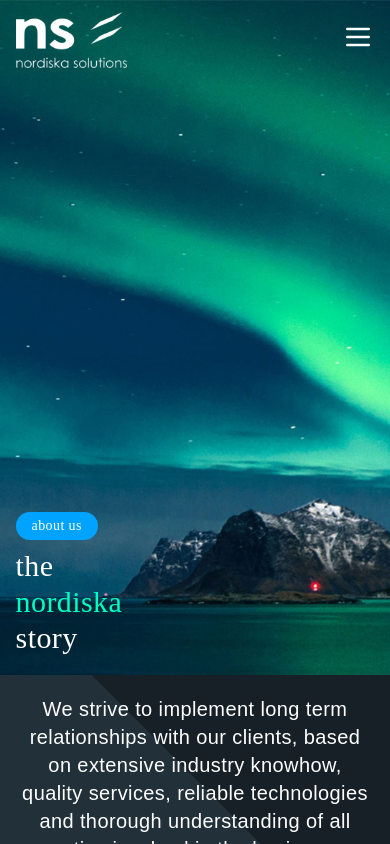
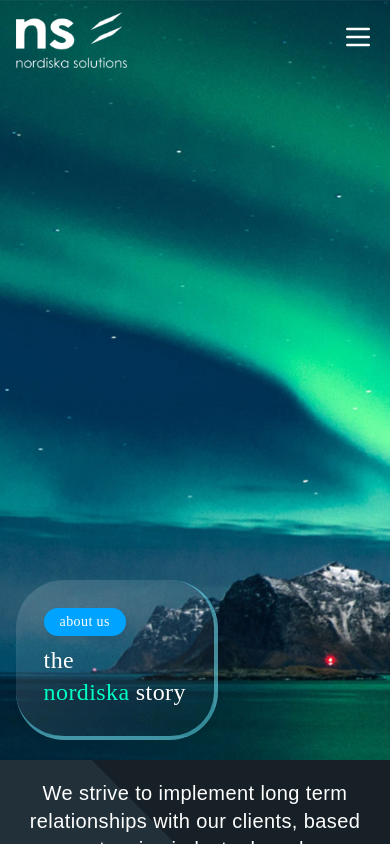
Before and after one commit to samithw/nordiska-vite-react-ts-v2, a React (Vite) app: page /about in a window 390 px wide. Shown: the top 844 px of the page. Built offline with nearby package versions, Linux system fonts and the light colour scheme; a web font is replaced by a local one.

Commit message:
hero section text background for mobile

```diff
--- a/src/components/HeroSection.tsx
+++ b/src/components/HeroSection.tsx
@@ -13,12 +13,12 @@ const HeroSection = (props: Props) => {
   return (
     <>
       <div className="content-wrapper" style= {props.bgCSS} >
-        <div className="container md:h-screen min-h-[80vh] flex items-end pb-[5vw]">
-          <div className=' items-end font-zen break-words lg:w-[50vw]'>
+        <div className="container min-h-[90vh] md:h-screen flex items-end pb-[5vw]">
+          <div className=' md:static left-0 right-0 md:left-auto md:right-auto items-end font-zen break-words lg:w-fit lg:max-w-[70%] drop-shadow-md border-b-4 border-r-4 border-cyan-300/50 md:border-none rounded-[3rem] p-7 bg-gradient-to-br from-slate-300/20 to-transparent md:bg-none'>
 
           <h1 className=" text-sm md:text-xl text-white bg-[#00A3FF] w-fit px-4 py-1 rounded-3xl mb-2"> {props.children.pageTag} </h1>
-          <h2 className=" text-3xl md:text-3xl lg:text-4xl text-white"> {props.children.bigTextHeading} </h2>
-          <h3 className=" text-base md:text-lg text-white "> {props.children.smallText} </h3>
+          <h2 className=" text-2xl md:text-3xl lg:text-4xl text-white"> {props.children.bigTextHeading} </h2>
+          <h3 className=" text-sm md:text-lg text-white "> {props.children.smallText} </h3>
 
            </div>
         </div>
--- a/src/pages/About.tsx
+++ b/src/pages/About.tsx
@@ -11,7 +11,7 @@ const About = (props: Props) => {
 
           {{
             pageTag : <>about us</>,
-            bigTextHeading : <>the <br /> <span className="text-nsgreen">nordiska</span> <br /> story</>
+            bigTextHeading : <>the <br /> <span className="text-nsgreen">nordiska</span> story</>
           }}
 
         </HeroSection>
```
